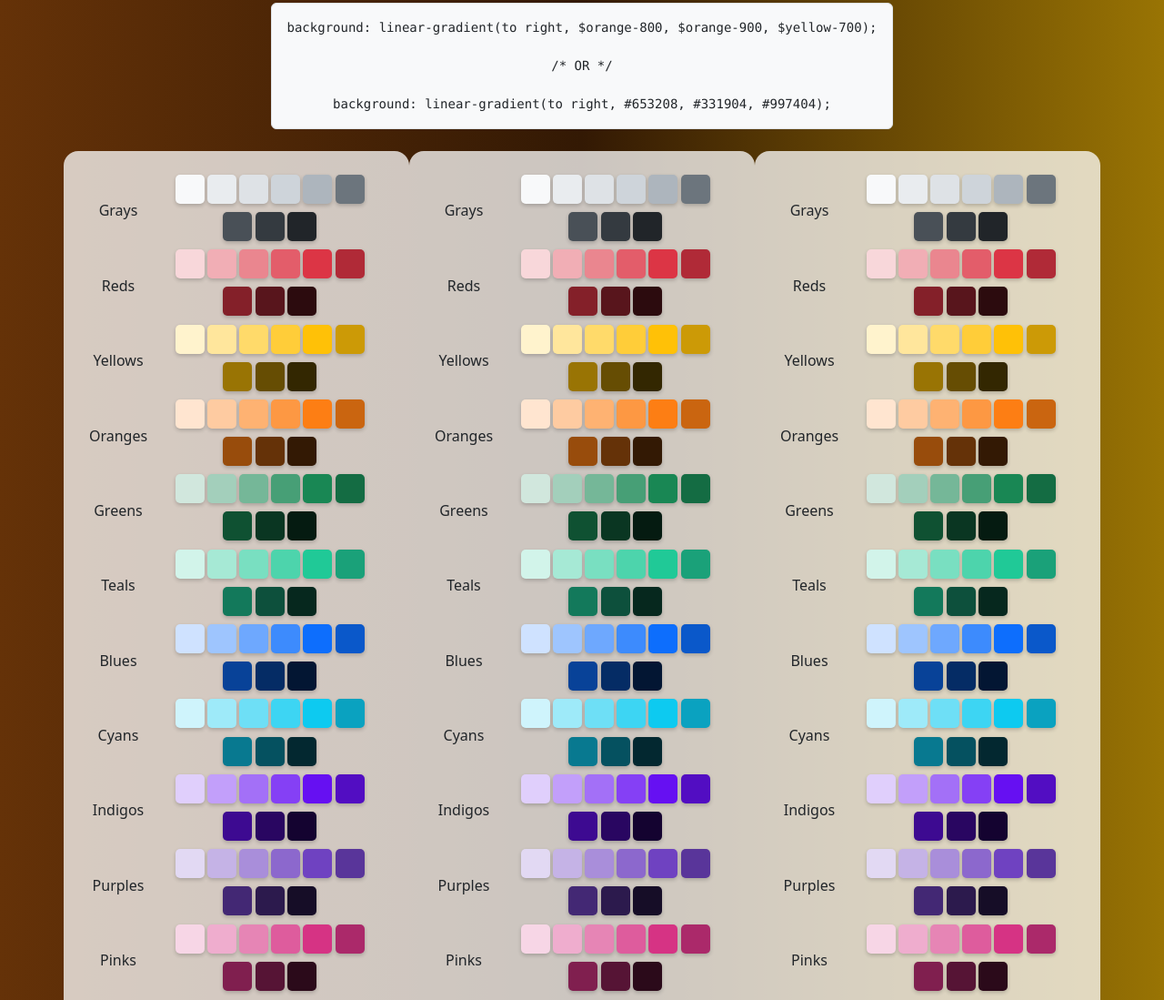
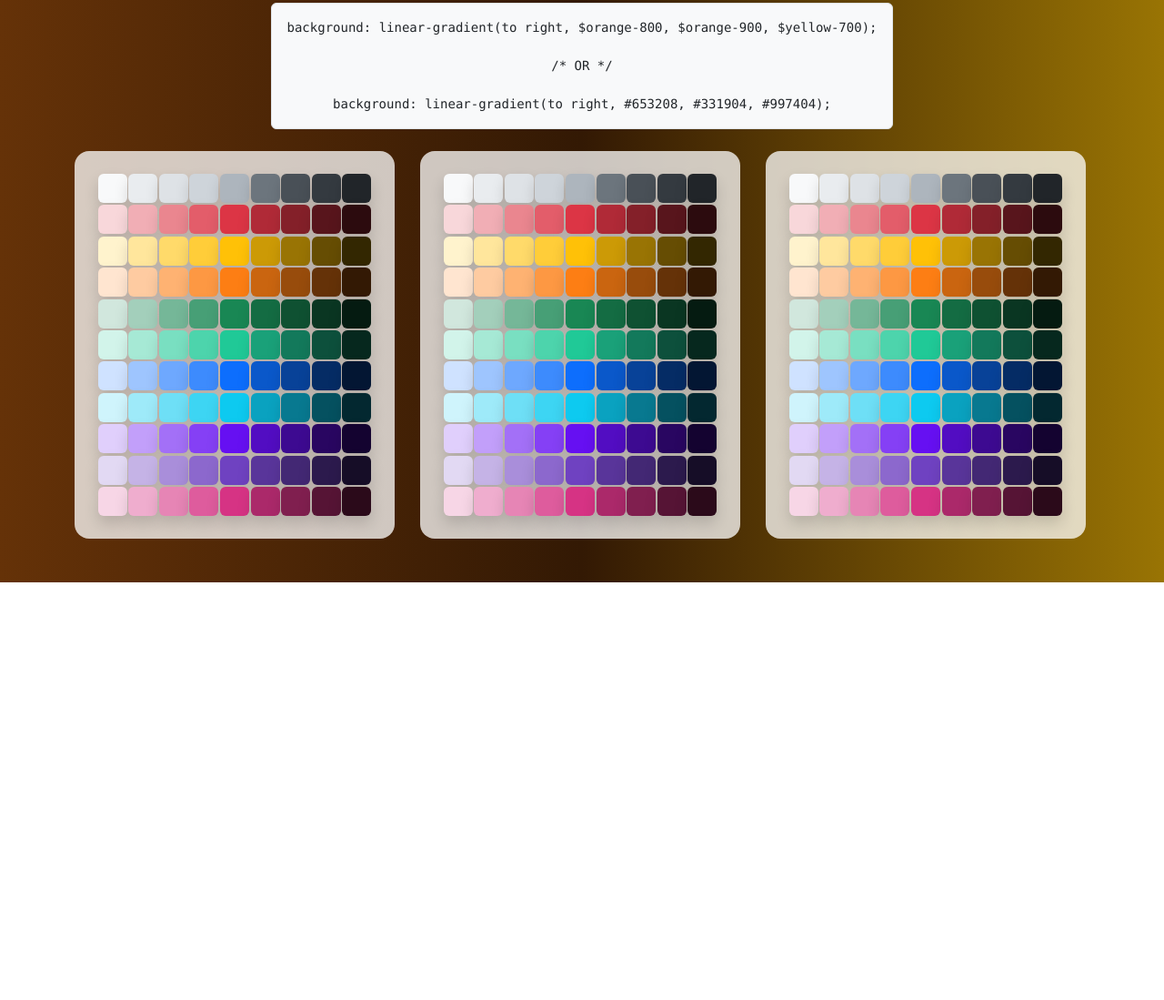
Before and after one commit to Rollcloud/bootstrap-gradients, a website built with Vite: page src/index.html in a window 1280 px wide. Shown: the part 486-1585 px from the top of the page at 91% size. After the commit the page ends 1126 px from the top, so only its background shows below. Built offline with nearby package versions, Linux system fonts and the light colour scheme.

Commit message:
Improve display of palettes

```diff
--- a/src/index.html
+++ b/src/index.html
@@ -39,9 +39,15 @@
       </div>
 
       <div class="row">
-        <div class="col-md-4 palette"></div>
-        <div class="col-md-4 palette"></div>
-        <div class="col-md-4 palette"></div>
+        <div class="col-md-4">
+          <div class="palette"></div>
+        </div>
+        <div class="col-md-4">
+          <div class="palette"></div>
+        </div>
+        <div class="col-md-4">
+          <div class="palette"></div>
+        </div>
       </div>
     </main>
 
--- a/src/scripts/main.js
+++ b/src/scripts/main.js
@@ -34,18 +34,6 @@ const swatchDOM = (colorName, paletteIndex) => {
   return tempDiv.firstChild;
 };
 
-const colourRowDOM = (color) => {
-  const template = `
-    <div class="row">
-        <div class="col-4 label">${color.charAt(0).toUpperCase() + color.slice(1)}s</div>
-        <div class="col-8 variants"></div>
-    </div>
-    `;
-  const tempDiv = document.createElement('div');
-  tempDiv.innerHTML = template.trim();
-  return tempDiv;
-};
-
 // Utility function to convert RGB to HEX
 function rgbToHex(rgb) {
   const result = rgb.match(/\d+/g);
@@ -77,10 +65,10 @@ function shuffleColors() {
   updateGradient(randomColourStart, randomColourMiddle, randomColourEnd);
 }
 
-function createSwatchForRow(colorRow, paletteIndex, colourName) {
+function createSwatchForContainer(container, paletteIndex, colourName) {
   const swatch = swatchDOM(colourName, paletteIndex);
   swatch.addEventListener('click', () => selectColor(paletteIndex, colourName));
-  colorRow.querySelector('.variants').appendChild(swatch);
+  container.appendChild(swatch);
   return swatch;
 }
 
@@ -107,15 +95,12 @@ function populateSwatches(swatchContainer, paletteIndex) {
 
   // For each colour name (e.g. red, blue, green)
   colorNames.forEach((color) => {
-    // Create a row and label for each colour
-    const colorRow = colourRowDOM(color);
-
     colorVariants.forEach((variant) => {
       const colourName = `${color}-${variant}`;
-      createSwatchForRow(colorRow, paletteIndex, colourName);
+      createSwatchForContainer(swatchContainer, paletteIndex, colourName);
     });
 
-    swatchContainer.appendChild(colorRow);
+    // swatchContainer.appendChild(colorRow);
   });
 }
 
--- a/src/styles/styles.scss
+++ b/src/styles/styles.scss
@@ -37,6 +37,9 @@ pre {
 .palette {
   @extend .panel-white;
 
+  line-height: 0.8em;
+  width: 11 * 2em; // multiple swatches of the same colour
+
   .row {
     @extend .d-flex;
     @extend .align-items-center;
@@ -49,32 +52,30 @@ pre {
 }
 
 .swatch {
+  @extend .d-inline-block;
+  @extend .rounded;
+  @extend .shadow;
+
   height: 2em;
   width: 2em;
-  margin: 0.1em;
-  border-radius: 5px;
-  display: inline-block;
-  box-shadow: 0 2px 4px rgba(0, 0, 0, 0.2);
+  margin: 0.05em;
+  cursor: pointer;
 
   &:hover {
-    cursor: pointer;
     transform: scale(1.1);
-    box-shadow: 0 4px 8px rgba(0, 0, 0, 0.3);
   }
 }
 
 .swatch-lg {
+  @extend .d-inline-block;
   @extend .mx-3;
+  @extend .rounded-3;
+  @extend .shadow;
 
   height: 4em;
   width: 4em;
-  border-radius: 10px;
-  display: inline-block;
-  box-shadow: 0 4px 8px rgba(0, 0, 0, 0.4);
 
   &:hover {
-    cursor: pointer;
     transform: scale(1.1);
-    box-shadow: 0 6px 12px rgba(0, 0, 0, 0.5);
   }
 }
```
